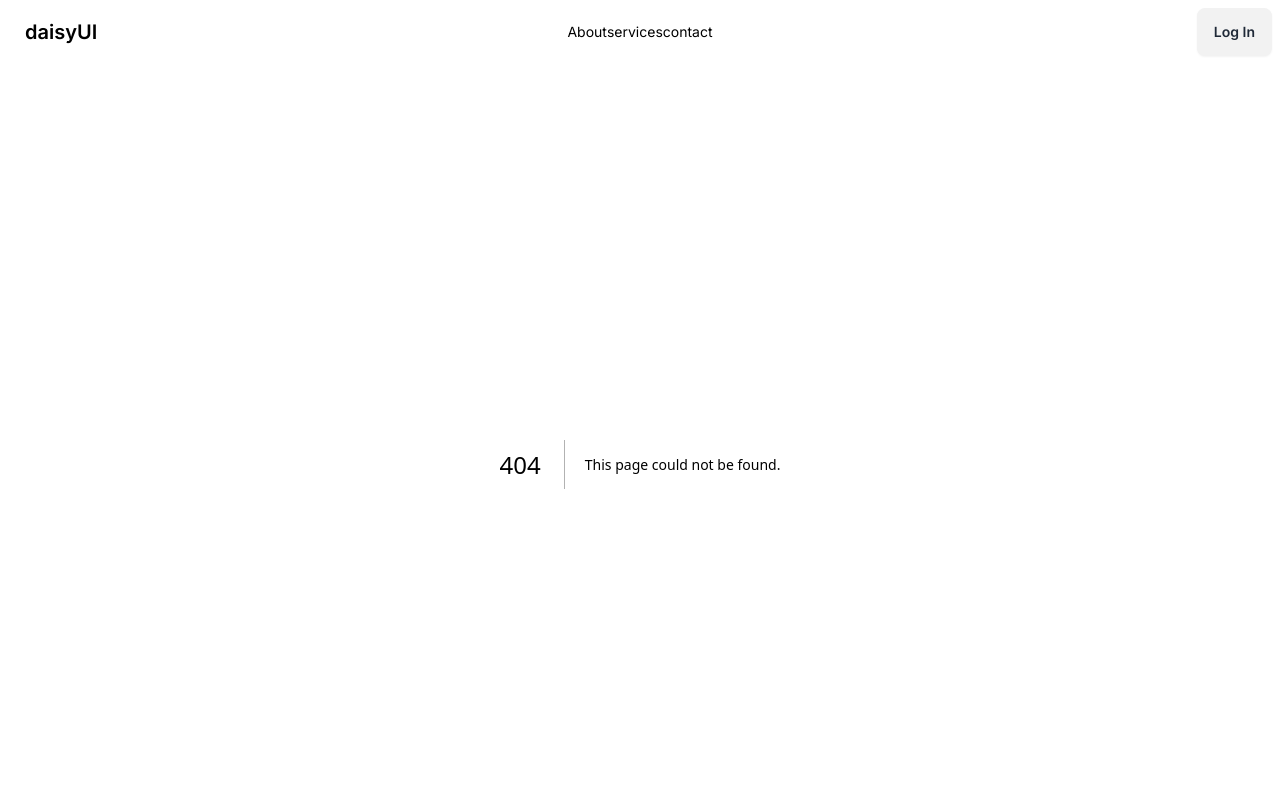
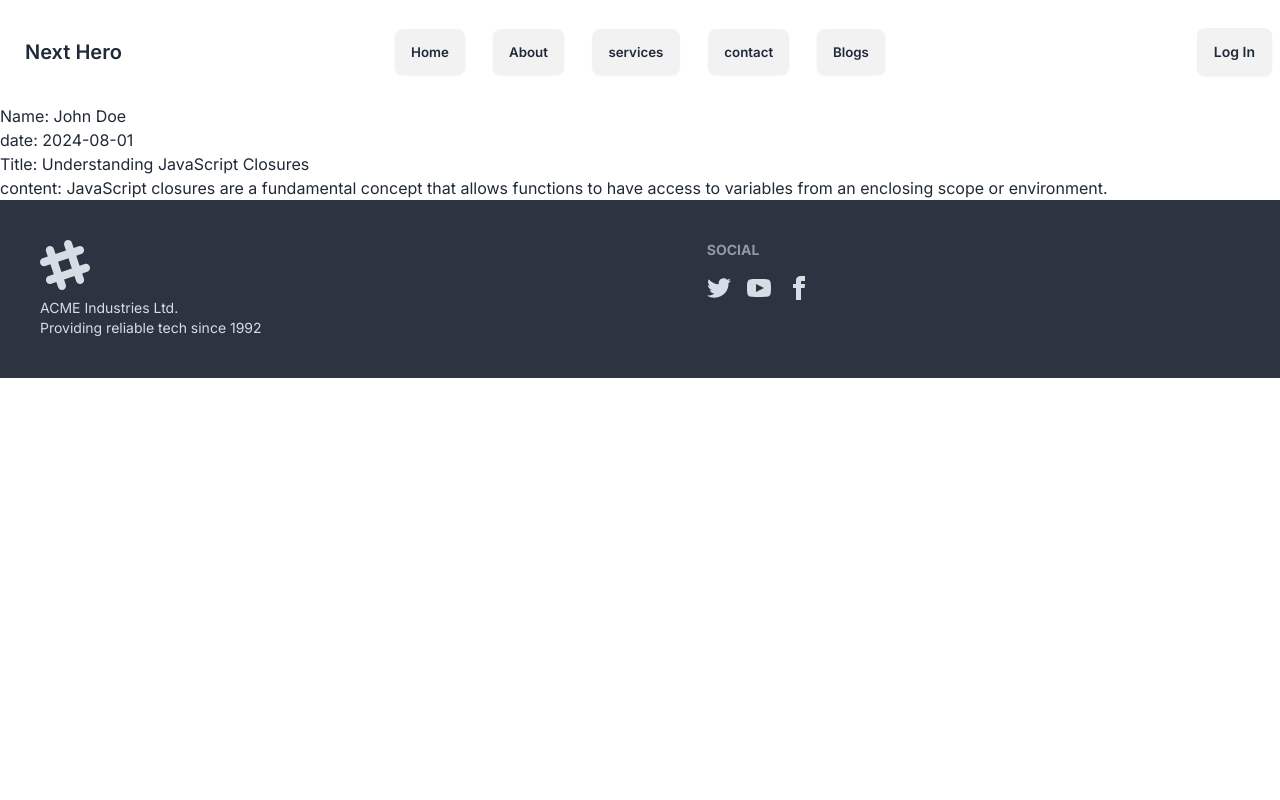
Before and after one commit to yasin-hasan2/nextJs-learning-project, a Next.js app: page /blogs/afsdhff768s7d6sd7f7s86sd in a window 1280 px wide. Before the commit this address had no page. Shown: the top 800 px of the page. Built offline with nearby package versions, Linux system fonts and the light colour scheme.

Commit message:
nested routing and dynamic routing with id

```diff
--- /dev/null
+++ b/src/app/about/history/page.jsx
@@ -0,0 +1,11 @@
+import React from "react";
+
+const History = () => {
+  return (
+    <div>
+      <h1>this is history page</h1>
+    </div>
+  );
+};
+
+export default History;
--- /dev/null
+++ b/src/app/about/mission/page.jsx
@@ -0,0 +1,11 @@
+import React from "react";
+
+const Mission = () => {
+  return (
+    <div>
+      <h1>this is mission page</h1>
+    </div>
+  );
+};
+
+export default Mission;
--- a/src/app/about/page.jsx
+++ b/src/app/about/page.jsx
@@ -1,4 +1,5 @@
 import AboutCotents from "@/components/AboutCotents";
+import Link from "next/link";
 import React from "react";
 
 const AboutPage = () => {
@@ -6,6 +7,14 @@ const AboutPage = () => {
     <div>
       <h1> This is about page</h1>
       <AboutCotents></AboutCotents>
+      <div>
+        <Link href="/about/history" className="btn">
+          history
+        </Link>
+        <Link href="/about/mission" className="btn">
+          mission
+        </Link>
+      </div>
     </div>
   );
 };
--- /dev/null
+++ b/src/app/blogs/[_id]/page.jsx
@@ -0,0 +1,100 @@
+import React from "react";
+
+const page = ({ params }) => {
+  console.log(params);
+  const singleBlogs = blogs.find((blog) => blog._id == params._id);
+  const { content, title, author, date } = singleBlogs;
+  return (
+    <div>
+      <h1> Name: {author}</h1>
+      <h1>date: {date}</h1>
+      <h3>Title: {title}</h3>
+      <p>content: {content} </p>
+    </div>
+  );
+};
+
+const blogs = [
+  {
+    _id: "afsdhff768s7d6sd7f7s86sd",
+    title: "Understanding JavaScript Closures",
+    content:
+      "JavaScript closures are a fundamental concept that allows functions to have access to variables from an enclosing scope or environment.",
+    author: "John Doe",
+    date: "2024-08-01",
+  },
+  {
+    _id: "jkfghj68sd7f6sd87f6s8fsd",
+    title: "A Guide to Responsive Web Design",
+    content:
+      "Responsive web design is an approach that makes web pages render well on a variety of devices and window or screen sizes.",
+    author: "Jane Smith",
+    date: "2024-07-21",
+  },
+  {
+    _id: "cvxery768s7d6sd7f7s86asf",
+    title: "Getting Started with React Hooks",
+    content:
+      "React Hooks are functions that let you use state and other React features in function components.",
+    author: "Michael Johnson",
+    date: "2024-06-15",
+  },
+  {
+    _id: "qweasdz768s7d6sd7f7s86qw",
+    title: "Understanding CSS Grid Layout",
+    content:
+      "CSS Grid Layout is a two-dimensional layout system for the web that allows you to create complex layouts more easily.",
+    author: "Emily Davis",
+    date: "2024-05-12",
+  },
+  {
+    _id: "bvcxzrw768s7d6sd7f7s86tr",
+    title: "An Introduction to Node.js",
+    content:
+      "Node.js is a JavaScript runtime built on Chrome's V8 JavaScript engine that allows you to build scalable network applications.",
+    author: "Chris Wilson",
+    date: "2024-04-05",
+  },
+  {
+    _id: "poiuytt768s7d6sd7f7s86iu",
+    title: "Mastering Asynchronous JavaScript",
+    content:
+      "Asynchronous JavaScript allows you to handle time-consuming operations like API requests without blocking the main thread.",
+    author: "Sarah Lee",
+    date: "2024-03-28",
+  },
+  {
+    _id: "lkjhfdd768s7d6sd7f7s86lk",
+    title: "The Basics of TypeScript",
+    content:
+      "TypeScript is a strongly typed superset of JavaScript that adds static types, making it easier to catch errors during development.",
+    author: "David Brown",
+    date: "2024-02-19",
+  },
+  {
+    _id: "mnbvccx768s7d6sd7f7s86mn",
+    title: "Deploying Web Applications with Docker",
+    content:
+      "Docker is a tool designed to make it easier to create, deploy, and run applications by using containers.",
+    author: "Lisa Green",
+    date: "2024-01-22",
+  },
+  {
+    _id: "zxcvbbn768s7d6sd7f7s86zx",
+    title: "Introduction to GraphQL",
+    content:
+      "GraphQL is a query language for APIs and a runtime for executing those queries by using a type system you define for your data.",
+    author: "Tom White",
+    date: "2024-01-10",
+  },
+  {
+    _id: "wertyyu768s7d6sd7f7s86we",
+    title: "Building RESTful APIs with Express.js",
+    content:
+      "Express.js is a web application framework for Node.js that provides a robust set of features to develop web and mobile applications.",
+    author: "Nancy King",
+    date: "2023-12-30",
+  },
+];
+
+export default page;
--- /dev/null
+++ b/src/app/blogs/page.jsx
@@ -0,0 +1,103 @@
+import Link from "next/link";
+import React from "react";
+
+const BlogsPage = () => {
+  return (
+    <div className="p-24">
+      {blogs.map((blog) => (
+        <div key={blog._id} className="border-2 p-12 m-3">
+          <h3> {blog.author} </h3>
+          <h3> {blog.title} </h3>
+          <button className="btn m-4 btn-primary">
+            <Link href={`/blogs/${blog._id}`}>view details</Link>
+          </button>
+        </div>
+      ))}
+    </div>
+  );
+};
+
+const blogs = [
+  {
+    _id: "afsdhff768s7d6sd7f7s86sd",
+    title: "Understanding JavaScript Closures",
+    content:
+      "JavaScript closures are a fundamental concept that allows functions to have access to variables from an enclosing scope or environment.",
+    author: "John Doe",
+    date: "2024-08-01",
+  },
+  {
+    _id: "jkfghj68sd7f6sd87f6s8fsd",
+    title: "A Guide to Responsive Web Design",
+    content:
+      "Responsive web design is an approach that makes web pages render well on a variety of devices and window or screen sizes.",
+    author: "Jane Smith",
+    date: "2024-07-21",
+  },
+  {
+    _id: "cvxery768s7d6sd7f7s86asf",
+    title: "Getting Started with React Hooks",
+    content:
+      "React Hooks are functions that let you use state and other React features in function components.",
+    author: "Michael Johnson",
+    date: "2024-06-15",
+  },
+  {
+    _id: "qweasdz768s7d6sd7f7s86qw",
+    title: "Understanding CSS Grid Layout",
+    content:
+      "CSS Grid Layout is a two-dimensional layout system for the web that allows you to create complex layouts more easily.",
+    author: "Emily Davis",
+    date: "2024-05-12",
+  },
+  {
+    _id: "bvcxzrw768s7d6sd7f7s86tr",
+    title: "An Introduction to Node.js",
+    content:
+      "Node.js is a JavaScript runtime built on Chrome's V8 JavaScript engine that allows you to build scalable network applications.",
+    author: "Chris Wilson",
+    date: "2024-04-05",
+  },
+  {
+    _id: "poiuytt768s7d6sd7f7s86iu",
+    title: "Mastering Asynchronous JavaScript",
+    content:
+      "Asynchronous JavaScript allows you to handle time-consuming operations like API requests without blocking the main thread.",
+    author: "Sarah Lee",
+    date: "2024-03-28",
+  },
+  {
+    _id: "lkjhfdd768s7d6sd7f7s86lk",
+    title: "The Basics of TypeScript",
+    content:
+      "TypeScript is a strongly typed superset of JavaScript that adds static types, making it easier to catch errors during development.",
+    author: "David Brown",
+    date: "2024-02-19",
+  },
+  {
+    _id: "mnbvccx768s7d6sd7f7s86mn",
+    title: "Deploying Web Applications with Docker",
+    content:
+      "Docker is a tool designed to make it easier to create, deploy, and run applications by using containers.",
+    author: "Lisa Green",
+    date: "2024-01-22",
+  },
+  {
+    _id: "zxcvbbn768s7d6sd7f7s86zx",
+    title: "Introduction to GraphQL",
+    content:
+      "GraphQL is a query language for APIs and a runtime for executing those queries by using a type system you define for your data.",
+    author: "Tom White",
+    date: "2024-01-10",
+  },
+  {
+    _id: "wertyyu768s7d6sd7f7s86we",
+    title: "Building RESTful APIs with Express.js",
+    content:
+      "Express.js is a web application framework for Node.js that provides a robust set of features to develop web and mobile applications.",
+    author: "Nancy King",
+    date: "2023-12-30",
+  },
+];
+
+export default BlogsPage;
--- a/src/components/Navbar.jsx
+++ b/src/components/Navbar.jsx
@@ -7,6 +7,10 @@ const Navbar = () => {
   const pathName = usePathname();
   const router = useRouter();
   const navItems = [
+    {
+      title: "Home",
+      path: "/",
+    },
     {
       title: "About",
       path: "/about",
@@ -18,6 +22,10 @@ const Navbar = () => {
     {
       title: "contact",
       path: "/contact",
+    },
+    {
+      title: "Blogs",
+      path: "/blogs",
     },
   ];
 
@@ -61,12 +69,18 @@ const Navbar = () => {
               ))}
             </ul>
           </div>
-          <a className="btn btn-ghost text-xl">daisyUI</a>
+          <a className="btn btn-ghost text-xl">Next Hero</a>
         </div>
         <div className="navbar-center hidden lg:flex">
           <ul className="menu menu-horizontal px-1">
             {navItems.map((link) => (
-              <Link key={link.path} href={link.path}>
+              <Link
+                className={`${
+                  pathName === link.path && "text-cyan-300"
+                } btn m-3`}
+                key={link.path}
+                href={link.path}
+              >
                 {link.title}
               </Link>
             ))}
```
